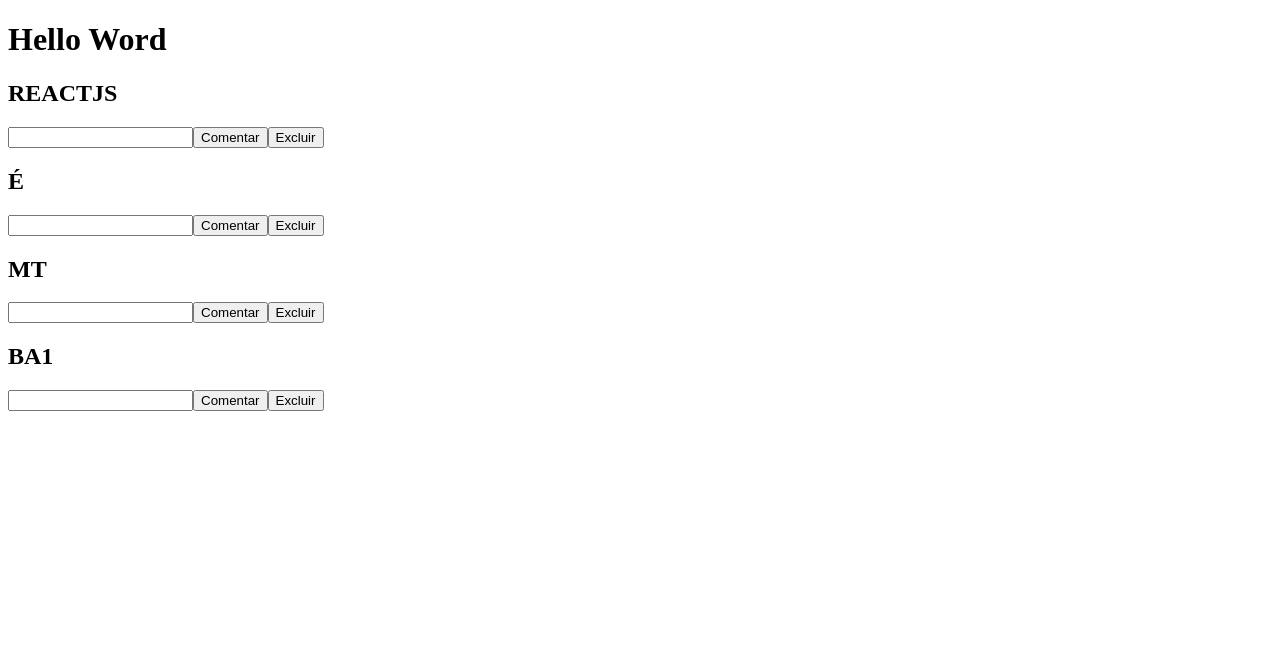
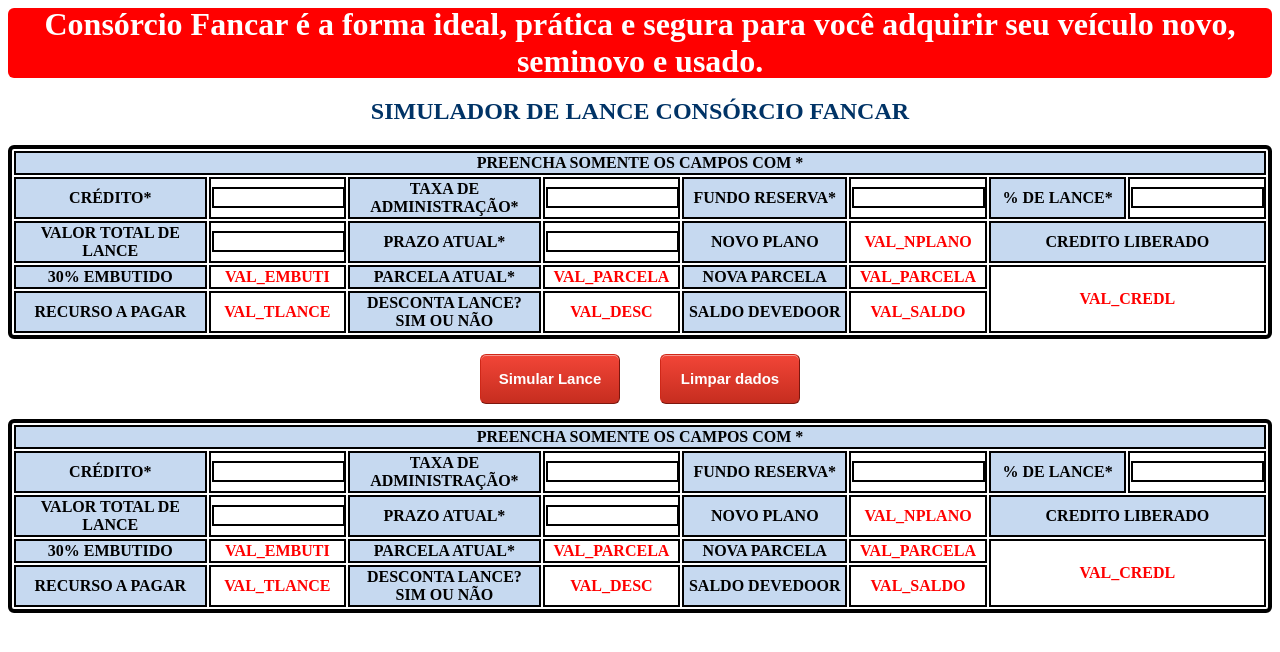
Before and after one commit to joucknuckbr/front-vendedor, a React (Create React App) app: page / in a window 1280 px wide. Shown: the top 652 px of the page. Built offline with nearby package versions, Linux system fonts and the light colour scheme.

Commit message:
Alteração p/ desenvolvimento de simulador de lance

```diff
--- a/src/components/auth.js
+++ /dev/null
@@ -1,3 +0,0 @@
-import React from 'react';
-
-export const isAuthenticated = () => false;
--- a/src/components/routes.js
+++ b/src/components/routes.js
@@ -1,32 +1,256 @@
 import React from 'react';
-import Post from './Post';
-import { isAuthenticated } from './auth';
 
-import {BrowserRouter, Route, Switch, Redirect} from 'react-router-dom';
+import {BrowserRouter, Route, Switch} from 'react-router-dom';
 
-const PrivateRoute = ({ component: Component, ...rest}) => (
-    <Route {...rest} render={props=>(
-        isAuthenticated() ? (
-            <Component {...props} />
-        ) : (
-            <Redirect to={{pathname: "/", state: { from: props.location } } } />
-        )
-    )} />
-)
+const tblInput ={
+    textAlign:'center',
+    border:'2px solid black',
+    width:'95%',
+};
+
+const tblStyle0 = {
+    textAlign:'center',
+    border:'2px solid black',
+    width:'14%',
+    backgroundColor:'#c6d9f0',
+};
+
+const tblStyle1 = {
+    textAlign:'center',
+    border:'2px solid black',
+    width:'14%',
+    backgroundColor:'#c6d9f0',
+};
+
+const tblStyle2 = {
+    textAlign:'center',
+    border:'2px solid black',
+    width:'10%',
+};
+
+const tblStyle3 = {
+    textAlign:'center',
+    border:'2px solid black',
+    width:'14%',
+    backgroundColor:'#c6d9f0',
+};
+
+const tblStyle4 = {
+    textAlign:'center',
+    border:'2px solid black',
+    width:'10%',
+    color:'red',
+};
+
+const tblStyle5 = {
+    textAlign:'center',
+    border:'2px solid black',
+    width:'12%',
+    backgroundColor:'#c6d9f0',
+};
+
+const tblStyle7 = {
+    textAlign:'center',
+    border:'2px solid black',
+    width:'10%',
+    backgroundColor:'#c6d9f0',
+};
+
+const tblStyleG = {
+    textAlign:'center',
+    border:'4px solid black',
+    width:'100%',
+    borderRadius:'6px',
+};
+
+const h1 = {
+    textAlign:'center',
+    color: 'white',
+    verticalAlign: 'middle',
+};
+
+const h1Container = {
+    height: '70px',
+    width: '100%',
+    borderRadius: '6px',
+    backgroundColor:'#ff0000',
+    display:'flex',
+    alignItems:'center',
+    flexDirection:'row',
+    justifyContent:'center',
+};
+
+const h2 = {
+    textAlign:'center',
+    color: '#003366',
+};
+
+const buttonClass = {
+    fontSize:'15px',
+    fontFamily:'Arial',
+    width:'140px',
+    height:'50px',
+    borderWidth:'1px',
+    color:'#fff',
+    borderColor:'#d02718',
+    fontWeight:'bold',
+    borderTopLeftRadius:'6px',
+    borderTopRightRadius:'6px',
+    borderBottomLeftRadius:'6px',
+    borderBottomRightRadius:'6px',
+    boxShadow:'inset 0px 1px 0px 0px #f5978e',
+    textShadow:'inset 0px 1px 0px #810e05',
+    background:'linear-gradient(#f24537, #c62d1f)',
+    // background: 'linear-gradient(#c62d1f, #f24537)',
+};
+
+const buttonAlign = {
+    display: 'inline-block',
+    marginTop:'15px',
+    marginBottom:'15px',
+    marginLeft:'20px',
+    marginRight:'20px',
+    alignItems:'center',
+    flexDirection:'row',
+    justifyContent:'center',
+};
+
+const buttonAlingOut = {
+    textAlign:'center',
+};
 
 const Routes = () => (
 <BrowserRouter>
     <Switch>
         <Route exact path="/" component={() =>
             <div>
-                    <h1>Hello Word</h1>
-                    <Post title="REACTJS"/>
-                    <Post title="É"/>
-                    <Post title="MT"/>
-                    <Post title="BA1"/>
+                <div class="box" style={h1Container}>
+                    <h1 style={h1}>Consórcio Fancar é a forma ideal, prática e segura para você adquirir seu veículo novo, seminovo e usado.</h1>
+                </div>
+                <h2 style={h2}>SIMULADOR DE LANCE CONSÓRCIO FANCAR</h2>
+                <form>
+                    <table style={tblStyleG}>
+                        <tr>
+                            <th style={tblStyle0} colspan="8">PREENCHA SOMENTE OS CAMPOS COM *</th>
+                        </tr>
+                        <tr>
+                            <th style={tblStyle1}>CRÉDITO*</th>
+                            <td style={tblStyle2}>
+                                <input type="text" style={tblInput}></input>
+                            </td>
+                            <th style={tblStyle3}>TAXA DE ADMINISTRAÇÃO*</th>
+                            <td style={tblStyle2}>
+                                <input type="text" style={tblInput}></input>
+                            </td>
+                            <th style={tblStyle5}>FUNDO RESERVA*</th>
+                            <td style={tblStyle2}>
+                                <input type="text" style={tblInput}></input>
+                            </td>
+                            <th style={tblStyle7}>% DE LANCE*</th>
+                            <td style={tblStyle2}>
+                                <input type="text" style={tblInput}></input>
+                            </td>
+                        </tr>
+                        <tr>
+                            <th style={tblStyle1}>VALOR TOTAL DE LANCE</th>
+                            <td style={tblStyle2}>
+                                <input type="text" style={tblInput}></input>
+                            </td>
+                            <th style={tblStyle3}>PRAZO ATUAL*</th>
+                            <td style={tblStyle2}>
+                                <input type="text" style={tblInput}></input>
+                            </td>
+                            <th style={tblStyle5}>NOVO PLANO</th>
+                            <th style={tblStyle4}>VAL_NPLANO</th>
+                            <th colspan="2" style={tblStyle7}>CREDITO LIBERADO</th>
+                        </tr>
+                        <tr>
+                            <th style={tblStyle1}>30% EMBUTIDO</th>
+                            <th style={tblStyle4}>VAL_EMBUTI</th>
+                            <th style={tblStyle3}>PARCELA ATUAL*</th>
+                            <th style={tblStyle4}>VAL_PARCELA</th>
+                            <th style={tblStyle5}>NOVA PARCELA</th>
+                            <th style={tblStyle4}>VAL_PARCELA</th>
+                            <th colspan="2" rowspan="2" style={tblStyle4}>VAL_CREDL</th>
+                        </tr>
+                        <tr>
+                            <th style={tblStyle1}>RECURSO A PAGAR</th>
+                            <th style={tblStyle4}>VAL_TLANCE</th>
+                            <th style={tblStyle3}>DESCONTA LANCE? SIM OU NÃO</th>
+                            <th style={tblStyle4}>VAL_DESC</th>
+                            <th style={tblStyle5}>SALDO DEVEDOOR</th>
+                            <th style={tblStyle4}>VAL_SALDO</th>
+                        </tr>
+                    </table>
+                    <div style={buttonAlingOut}>
+                    <div style={buttonAlign}>
+                        <button type="submit" style={buttonClass} >Simular Lance</button>
+                    </div>
+                    <div style={buttonAlign}>
+                        <button type="button" style={buttonClass} >Limpar dados</button>
+                    </div>
+                    </div>
+                </form>
+
+                <div>
+                <table style={tblStyleG}>
+                        <tr>
+                            <th style={tblStyle0} colspan="8">PREENCHA SOMENTE OS CAMPOS COM *</th>
+                        </tr>
+                        <tr>
+                            <th style={tblStyle1}>CRÉDITO*</th>
+                            <td style={tblStyle2}>
+                                <input type="text" style={tblInput}></input>
+                            </td>
+                            <th style={tblStyle3}>TAXA DE ADMINISTRAÇÃO*</th>
+                            <td style={tblStyle2}>
+                                <input type="text" style={tblInput}></input>
+                            </td>
+                            <th style={tblStyle5}>FUNDO RESERVA*</th>
+                            <td style={tblStyle2}>
+                                <input type="text" style={tblInput}></input>
+                            </td>
+                            <th style={tblStyle7}>% DE LANCE*</th>
+                            <td style={tblStyle2}>
+                                <input type="text" style={tblInput}></input>
+                            </td>
+                        </tr>
+                        <tr>
+                            <th style={tblStyle1}>VALOR TOTAL DE LANCE</th>
+                            <td style={tblStyle2}>
+                                <input type="text" style={tblInput}></input>
+                            </td>
+                            <th style={tblStyle3}>PRAZO ATUAL*</th>
+                            <td style={tblStyle2}>
+                                <input type="text" style={tblInput}></input>
+                            </td>
+                            <th style={tblStyle5}>NOVO PLANO</th>
+                            <th style={tblStyle4}>VAL_NPLANO</th>
+                            <th colspan="2" style={tblStyle7}>CREDITO LIBERADO</th>
+                        </tr>
+                        <tr>
+                            <th style={tblStyle1}>30% EMBUTIDO</th>
+                            <th style={tblStyle4}>VAL_EMBUTI</th>
+                            <th style={tblStyle3}>PARCELA ATUAL*</th>
+                            <th style={tblStyle4}>VAL_PARCELA</th>
+                            <th style={tblStyle5}>NOVA PARCELA</th>
+                            <th style={tblStyle4}>VAL_PARCELA</th>
+                            <th colspan="2" rowspan="2" style={tblStyle4}>VAL_CREDL</th>
+                        </tr>
+                        <tr>
+                            <th style={tblStyle1}>RECURSO A PAGAR</th>
+                            <th style={tblStyle4}>VAL_TLANCE</th>
+                            <th style={tblStyle3}>DESCONTA LANCE? SIM OU NÃO</th>
+                            <th style={tblStyle4}>VAL_DESC</th>
+                            <th style={tblStyle5}>SALDO DEVEDOOR</th>
+                            <th style={tblStyle4}>VAL_SALDO</th>
+                        </tr>
+                    </table>
+                </div>
+
+                {/* <Post title="É"/> */}
             </div>
         } />
-            <PrivateRoute path="/app" component={() => <h1>você está logado</h1>} />
     </Switch>
 </BrowserRouter>
 );
```
Lines whose indentation alone changed are shown as unchanged.
